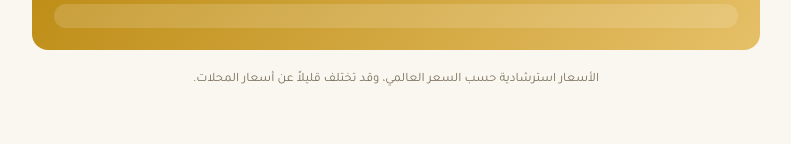
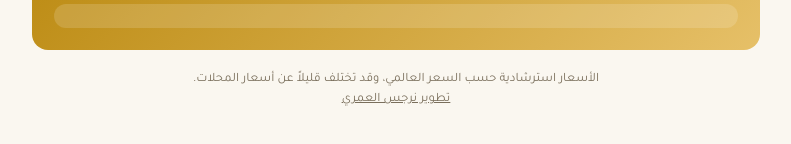
Before and after one commit to Narjes455/gold-calculator, a plain HTML site: page index.html in a window 1280 px wide. Shown: the part 684-828 px from the top of the page, without its empty margins (244-1035 px from the left). Drawn offline with Linux system fonts and the light colour scheme; no server answers.

Commit message:
إضافة "تطوير نرجس العمري" مع رابط لملف الأعمال
Co-Authored-By: Claude Opus 5.5 <noreply@anthropic.com>
Claude-Session: https://claude.ai/code/session_01FGmx9w6ZtawRPHA4ouvAbk

```diff
--- a/index.html
+++ b/index.html
@@ -113,7 +113,7 @@ footer{text-align:center;color:var(--muted);font-size:.8rem;margin-top:20px}
     <div class="breakdown" id="breakdown"></div>
   </section>
 
-  <footer>الأسعار استرشادية حسب السعر العالمي، وقد تختلف قليلاً عن أسعار المحلات.</footer>
+  <footer>الأسعار استرشادية حسب السعر العالمي، وقد تختلف قليلاً عن أسعار المحلات.<br><a href="https://narjes455.github.io/" target="_blank" rel="noopener" style="color:inherit">تطوير نرجس العمري</a></footer>
 </div>
 
 <script>
```
